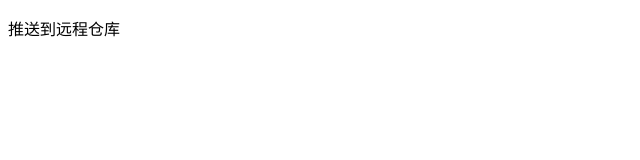
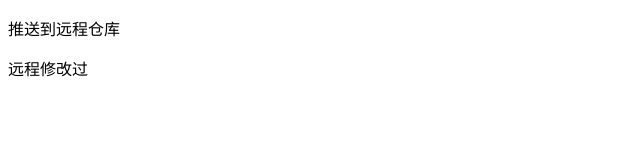
Before and after one commit to Leo2085/test, a plain HTML site: page index.html in a window 1280 px wide. Shown: the whole page, without its empty margins (0-640 px from the left). Drawn offline with Linux system fonts and the light colour scheme.

Commit message:
Update index.html
远程修改文件

```diff
--- a/index.html
+++ b/index.html
@@ -10,6 +10,7 @@
 
 <body>
   <p>推送到远程仓库</p>
+  远程修改过
 </body>
 
 </html>
```
